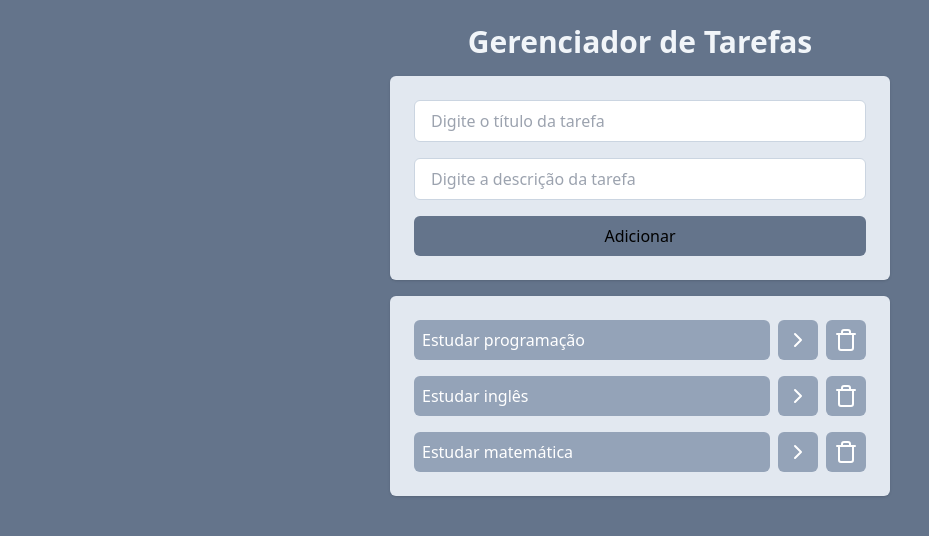
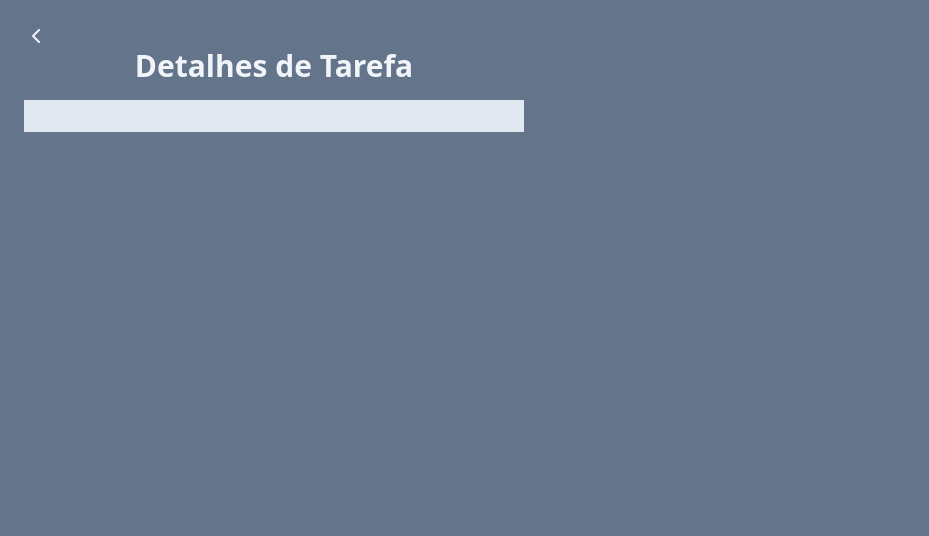
Before and after one commit to KathrynOliveira/course-task-manager, a React (Vite) app: page /task in a window 1280 px wide. Shown: the top 536 px of the page, without its empty margins (0-929 px from the left). Built offline with nearby package versions, Linux system fonts and the light colour scheme.

Commit message:
Installation of the router-dom package and new details page.

```diff
--- a/package.json
+++ b/package.json
@@ -13,6 +13,7 @@
     "lucide-react": "^0.435.0",
     "react": "^18.3.1",
     "react-dom": "^18.3.1",
+    "react-router-dom": "^6.26.1",
     "uuid": "^10.0.0"
   },
   "devDependencies": {
--- a/src/App.jsx
+++ b/src/App.jsx
@@ -1,31 +1,17 @@
-import { useState } from "react";
+import { useEffect, useState } from "react";
 import AddTask from "./components/AddTask";
 import Tasks from "./components/Task";
 import { v4 } from "uuid";
 
 function App() {
-  const [tasks, setTasks] = useState([
-    {
-      id: 1,
-      title: "Estudar programação",
-      description:
-        "Estudar programação para se tornar um desenvolvedor fullstask",
-      isCompleted: false,
-    },
-    {
-      id: 2,
-      title: "Estudar inglês",
-      description: "Estudar inglês para se tornar fluente",
-      isCompleted: false,
-    },
-    {
-      id: 3,
-      title: "Estudar matemática",
-      description:
-        "Estudar matemática para se tornar um desenvolvedor fullstack",
-      isCompleted: false,
-    },
-  ]);
+  const [tasks, setTasks] = useState(
+    JSON.parse(localStorage.getItem("tasks") || [])
+  );
+
+  // recebe uma funcao e uma lista, todo momento em que a lista é atualizada/alterada executa a funcao
+  useEffect(() => {
+    localStorage.setItem("tasks", JSON.stringify(tasks));
+  }, [tasks]);
 
   function onTaskClick(taskId) {
     const newTasks = tasks.map((task) => {
--- a/src/components/Task.jsx
+++ b/src/components/Task.jsx
@@ -1,6 +1,15 @@
 import { ChevronRightIcon, TrashIcon } from "lucide-react";
+import { useNavigate } from "react-router-dom";
 
 function Tasks({ tasks, onTaskClick, onDeleteTaskClick }) {
+  const navigate = useNavigate();
+
+  function onSeeDetailsClick(task) {
+    const query = new URLSearchParams();
+    query.set("title", task.title);
+    query.set("description", task.description);
+    navigate(`/task?${query.toString()}}`);
+  }
   return (
     <ul className="space-y-4 p-6 bg-slate-200 rounded-md shadow">
       {tasks.map((task) => (
@@ -13,7 +22,10 @@
           >
             {task.title}
           </button>
-          <button className="bg-slate-400 p-2 rounded-md text-white">
+          <button
+            onClick={() => onSeeDetailsClick(task)}
+            className="bg-slate-400 p-2 rounded-md text-white"
+          >
             <ChevronRightIcon />
           </button>
           <button
--- a/src/main.jsx
+++ b/src/main.jsx
@@ -1,10 +1,23 @@
-import { StrictMode } from 'react'
-import { createRoot } from 'react-dom/client'
-import App from './App.jsx'
-import './index.css'
+import { StrictMode } from "react";
+import { createRoot } from "react-dom/client";
+import App from "./App.jsx";
+import "./index.css";
+import { createBrowserRouter, RouterProvider } from "react-router-dom";
+import TaskPage from "./pages/TaskPage.jsx";
 
-createRoot(document.getElementById('root')).render(
+const router = createBrowserRouter([
+  {
+    path: "/",
+    element: <App />,
+  },
+  {
+    path: "/task",
+    element: <TaskPage />,
+  },
+]);
+
+createRoot(document.getElementById("root")).render(
   <StrictMode>
-    <App />
-  </StrictMode>,
-)
+    <RouterProvider router={router} />
+  </StrictMode>
+);
--- /dev/null
+++ b/src/pages/TaskPage.jsx
@@ -0,0 +1,32 @@
+import { ChevronLeftIcon } from "lucide-react";
+import { useNavigate, useSearchParams } from "react-router-dom";
+
+function TaskPage() {
+  const navigate = useNavigate();
+  const [searchParams] = useSearchParams();
+  const title = searchParams.get("title");
+  const description = searchParams.get("description");
+  return (
+    <div className="w-screen h-screen bg-slate-500 p-6">
+      <div className="w-[500px] space-y-4">
+        <div className="flex justify-center relative mb-6">
+          <button
+            onClick={() => navigate(-1)}
+            className="absolute left-0 top-0 bottom-0 text-slate-100"
+          >
+            <ChevronLeftIcon />
+          </button>
+        </div>
+        <h1 className="text-3xl text-slate-100 font-bold text-center">
+          Detalhes de Tarefa
+        </h1>
+        <div className="bg-slate-200 p-4 rounded-md-">
+          <h2 className="text-xl font-bold text-slate-600">{title}</h2>
+          <p className=" text-slate-600">{description}</p>
+        </div>
+      </div>
+    </div>
+  );
+}
+
+export default TaskPage;
```
Also changed, not shown: 1 other file (tests, documents, lock files or other folders).
